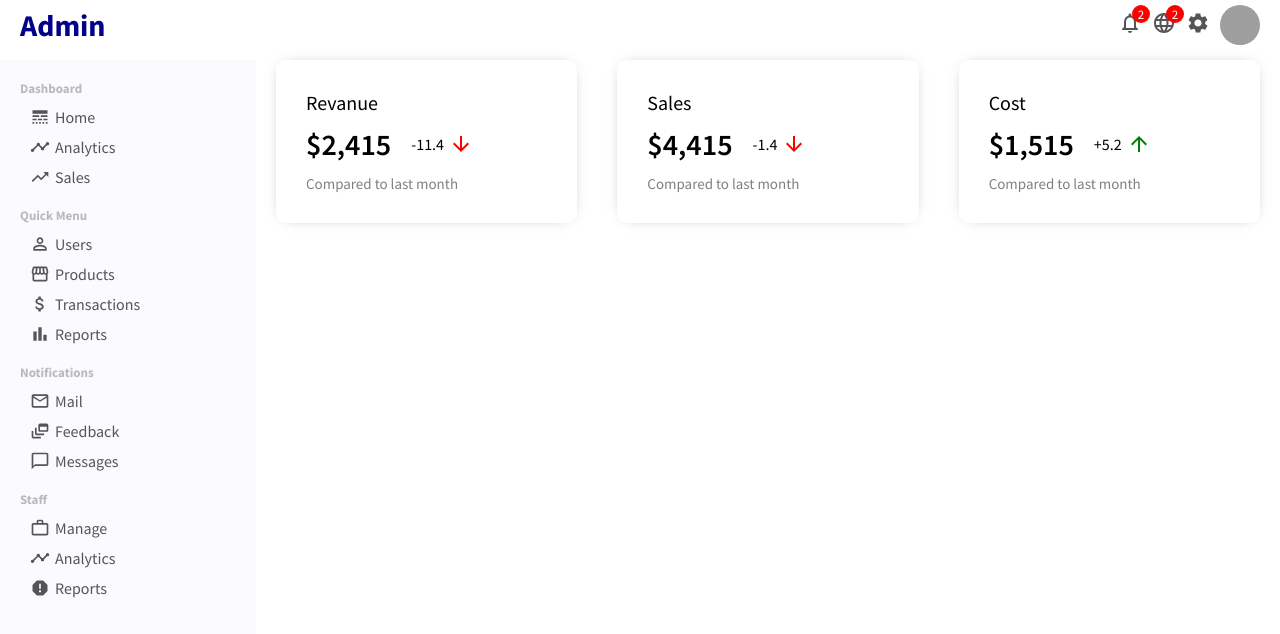
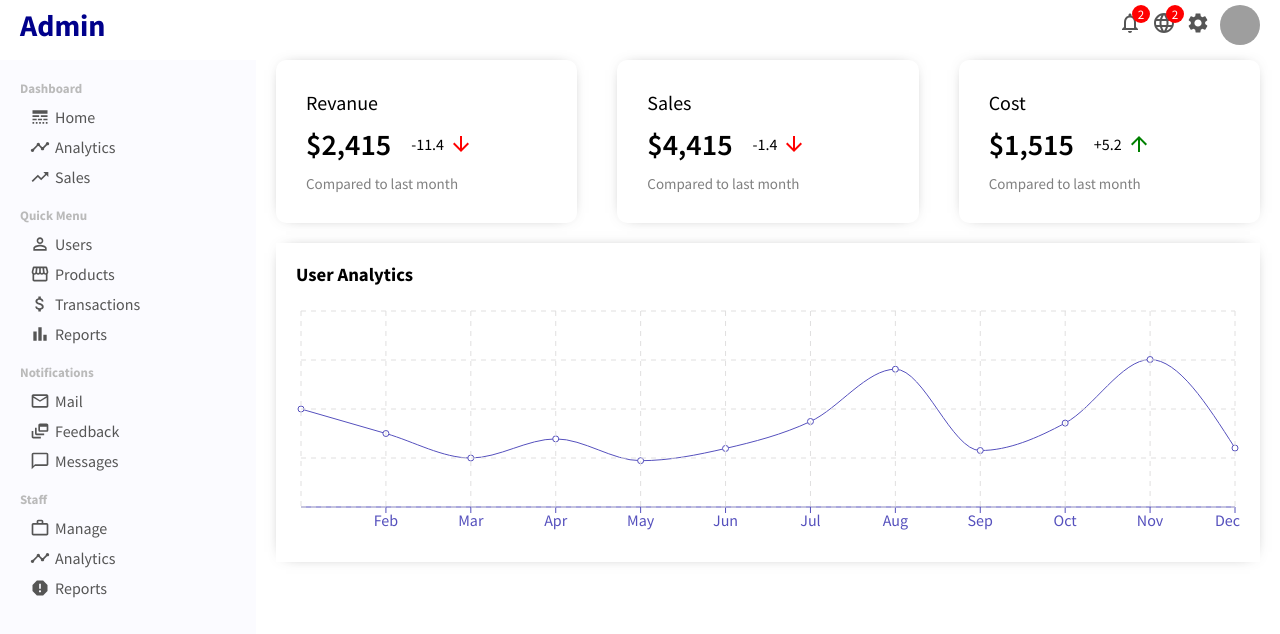
Before and after one commit to Mohammed-Mounir/React-E-Commerce-App, a React (Create React App) app: page / in a window 1280 px wide. Shown: the top 634 px of the page. Built offline with nearby package versions, Linux system fonts and the light colour scheme; grey boxes are pictures that could not be loaded.

Commit message:
Added reusable chart component

```diff
--- /dev/null
+++ b/src/components/Chart/Chart.css
@@ -0,0 +1,9 @@
+.chart {
+  margin: 20px;
+  padding: 20px;
+  box-shadow: 0 0 15px -10px rgba(0, 0, 0, 0.75);
+}
+
+.chartTitle {
+  margin-bottom: 20px;
+}
--- /dev/null
+++ b/src/components/Chart/Chart.jsx
@@ -0,0 +1,27 @@
+import {
+  LineChart,
+  Line,
+  XAxis,
+  CartesianGrid,
+  Tooltip,
+  ResponsiveContainer,
+} from "recharts";
+import "./Chart.css";
+
+const Chart = ({ title, data, dataKey, grid }) => {
+  return (
+    <div className="chart">
+      <h3 className="chartTitle">{title}</h3>
+      <ResponsiveContainer width="100%" aspect={4 / 1}>
+        <LineChart data={data}>
+          <XAxis dataKey="name" stroke="#5550bd" />
+          <Line type="monotone" dataKey={dataKey} stroke="#5550bd" />
+          <Tooltip />
+          {grid && <CartesianGrid stroke="#e0dfdf" strokeDasharray="5 5" />}
+        </LineChart>
+      </ResponsiveContainer>
+    </div>
+  );
+};
+
+export default Chart;
--- /dev/null
+++ b/src/dummyData.js
@@ -0,0 +1,50 @@
+export const userData = [
+  {
+    name: "Jan",
+    "Active User": 4000,
+  },
+  {
+    name: "Feb",
+    "Active User": 3000,
+  },
+  {
+    name: "Mar",
+    "Active User": 2000,
+  },
+  {
+    name: "Apr",
+    "Active User": 2780,
+  },
+  {
+    name: "May",
+    "Active User": 1890,
+  },
+  {
+    name: "Jun",
+    "Active User": 2390,
+  },
+  {
+    name: "Jul",
+    "Active User": 3490,
+  },
+  {
+    name: "Aug",
+    "Active User": 5624,
+  },
+  {
+    name: "Sep",
+    "Active User": 2305,
+  },
+  {
+    name: "Oct",
+    "Active User": 3426,
+  },
+  {
+    name: "Nov",
+    "Active User": 6020,
+  },
+  {
+    name: "Dec",
+    "Active User": 2406,
+  },
+];
--- a/src/pages/Home/Home.jsx
+++ b/src/pages/Home/Home.jsx
@@ -1,10 +1,18 @@
 import FeaturedInfo from "../../components/FeaturedInfo/FeaturedInfo";
+import Chart from "../../components/Chart/Chart";
+import { userData } from "../../dummyData";
 import "./Home.css";
 
 const Home = () => {
   return (
     <div className="home">
       <FeaturedInfo />
+      <Chart
+        data={userData}
+        title="User Analytics"
+        grid
+        dataKey="Active User"
+      />
     </div>
   );
 };
```
